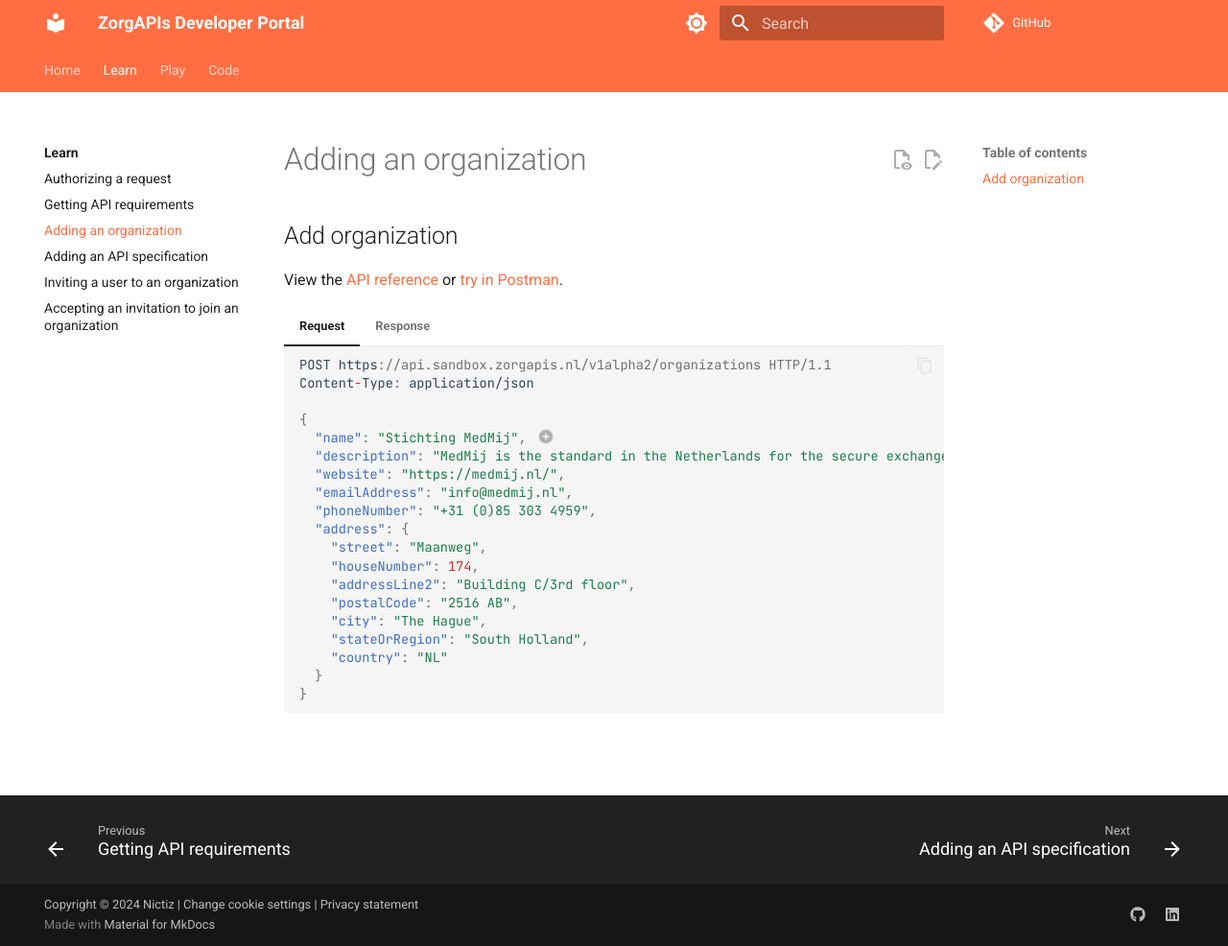
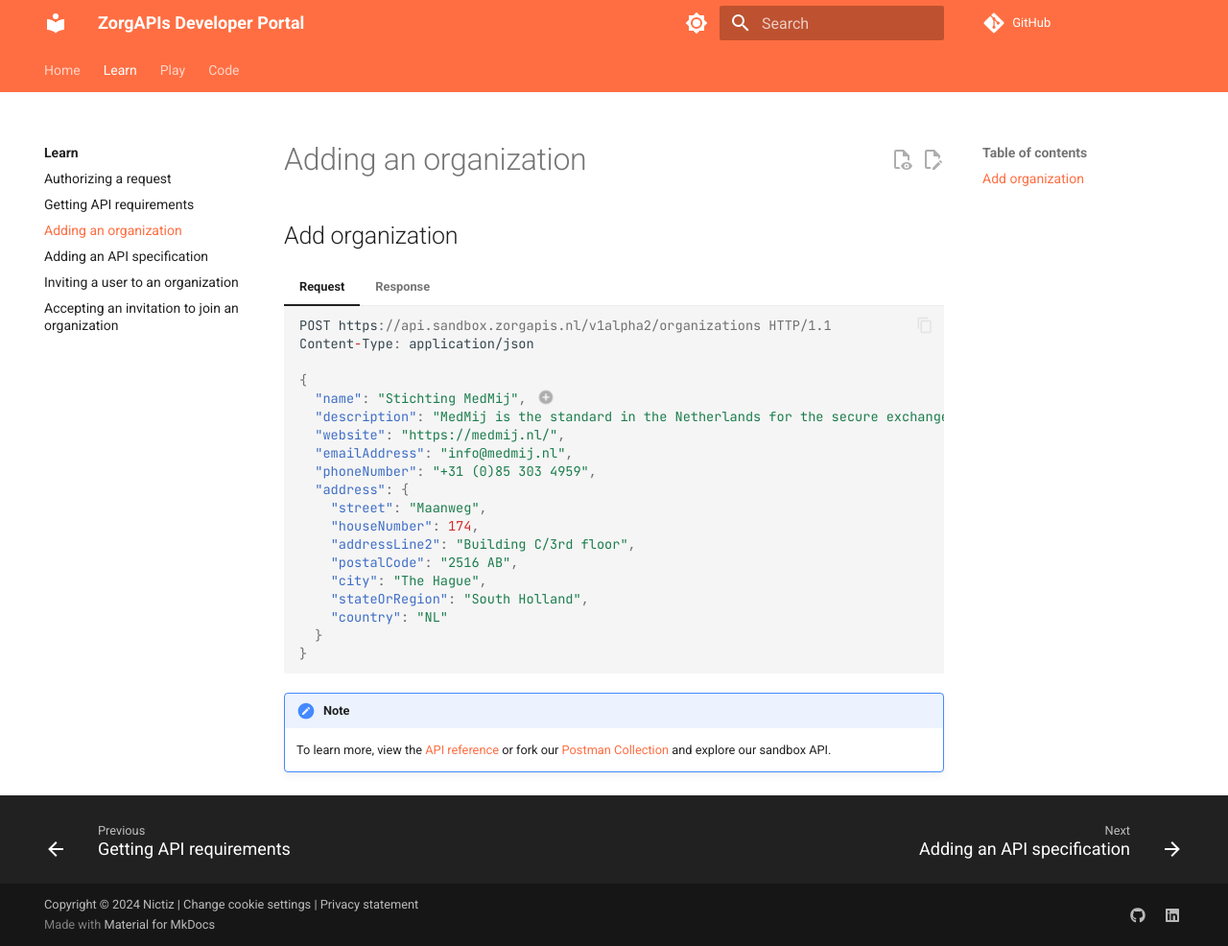
Before and after one commit to Nictiz/zorgapis-docs, an MkDocs documentation site: the page built from docs/learn/adding-an-organization.md, in a window 1280 px wide and 986 px high. Shown: the whole window at 96% size. Built offline with MkDocs 1.6.1 and Material for MkDocs 9.7.7, drawn with Linux system fonts in a browser that asks for light colours; comment, search, counter and statistics services are not loaded.

Commit message:
Update page 'Adding an organization'

```diff
--- a/docs/learn/adding-an-organization.md
+++ b/docs/learn/adding-an-organization.md
@@ -1,9 +1,6 @@
 # Adding an organization
 
 ## Add organization
-
-View the [API reference](https://oas.zorgapis.nl/#tag/organizations/operation/addOrganization){: target="_blank" }
-or [try in Postman](https://www.postman.com/zorgapis/workspace/zorgapis/collection/32862395-c22bf5f5-a2ec-40df-86a2-7817de5c7203){: target="_blank" }.
 
 === "Request"
 
@@ -28,3 +25,11 @@
     1.  The Universally Unique Identifier, or UUID (see [RFC 4122](
         https://datatracker.ietf.org/doc/html/rfc4122){: target="_blank" }), assigned to the organization by the API
         server.
+
+!!! note
+
+    To learn more, view the [API reference](
+    https://oas.zorgapis.nl/#tag/organizations/operation/addOrganization){: target="_blank" }
+    or fork our [Postman Collection](
+    https://www.postman.com/zorgapis/workspace/zorgapis/collection/32862395-c22bf5f5-a2ec-40df-86a2-7817de5c7203){: target="_blank" }
+    and explore our sandbox API.
```
